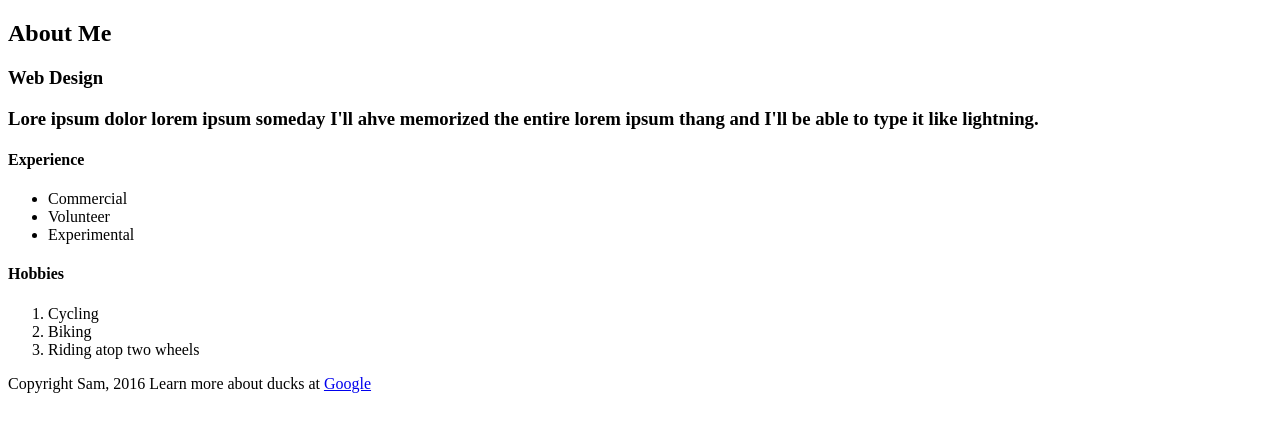
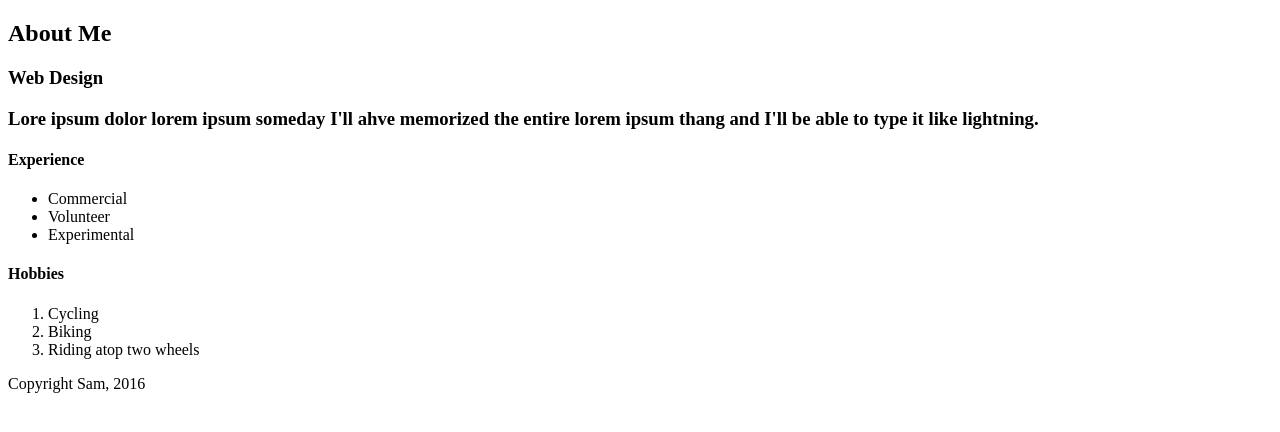
Before and after one commit to shylas/semantic_tags, a plain HTML site: page index.html in a window 1280 px wide. Drawn offline with Linux system fonts and the light colour scheme.

Commit message:
Removing footer content

```diff
--- a/index.html
+++ b/index.html
@@ -28,8 +28,6 @@
 
      <footer>
      Copyright Sam, 2016
-     Learn more about ducks at
-     <a href="http://google.com">Google</a>
      </footer>
 
     </article>
```
